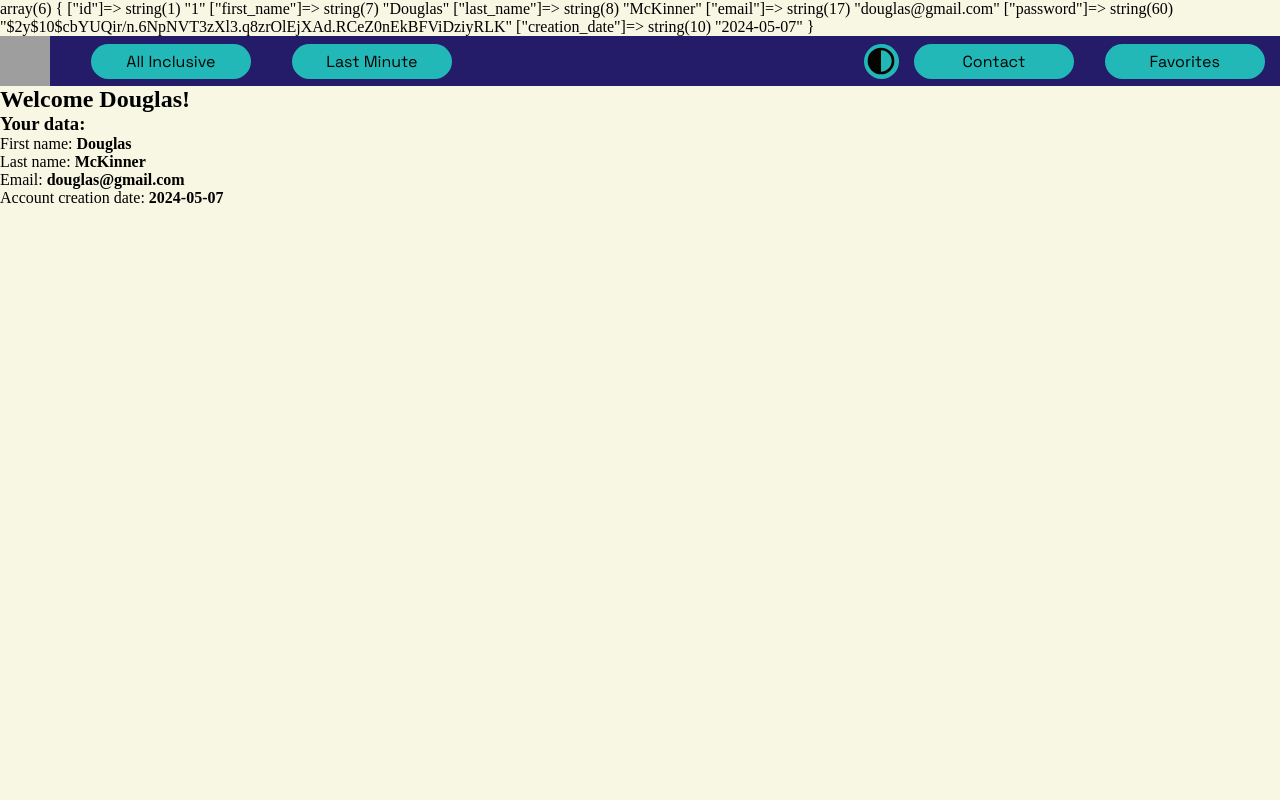
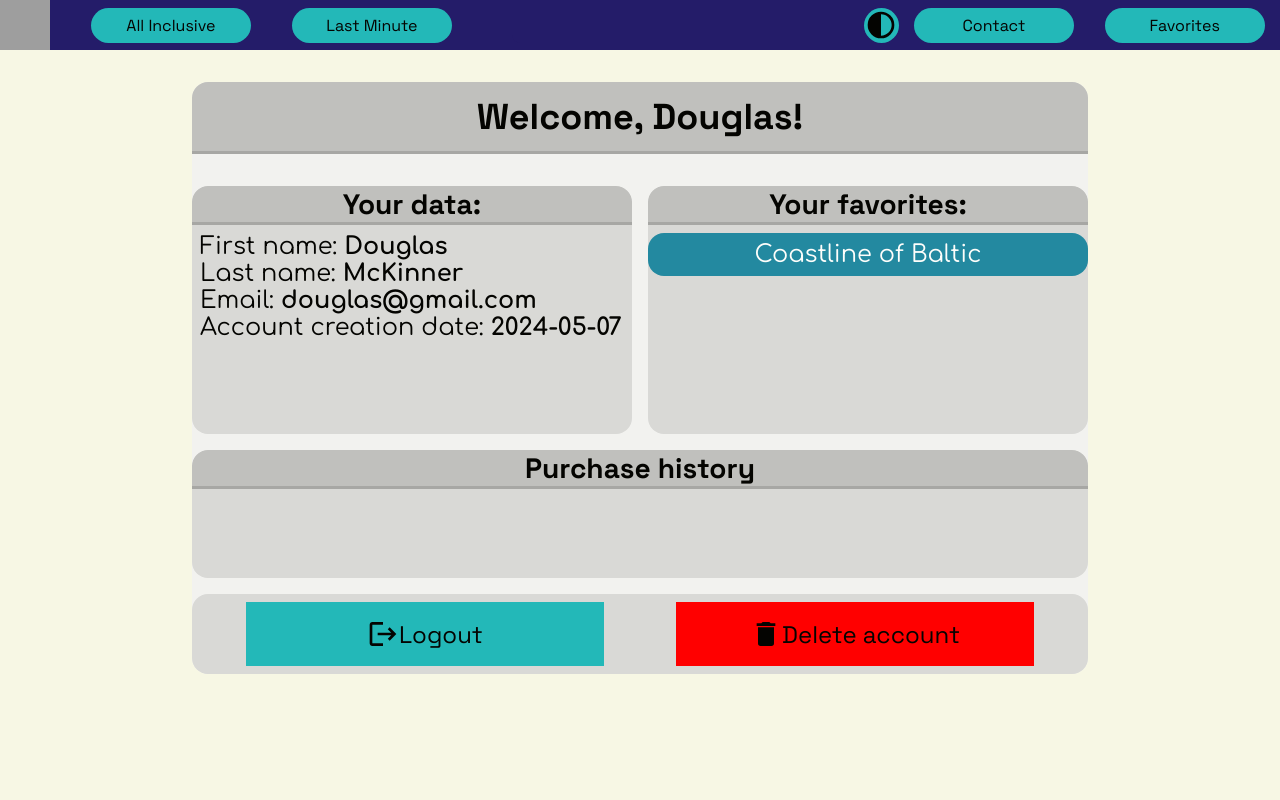
Before and after one commit to Codynator/voyageur, a PHP site: page /profile.php in a window 1280 px wide. Run offline with PHP 8.4, Linux system fonts and the light colour scheme; a user stored in the database is signed in; data comes from the database, SQL or seed files in the repository; data that the repository does not hold is empty; grey boxes are pictures that could not be loaded.

Commit message:
Created logging out and account deletion system

```diff
--- a/src/profile.php
+++ b/src/profile.php
@@ -15,7 +15,9 @@ if (!isset($_SESSION['user_id'])) {
 $user = "";
 $result = $conn->query('SELECT * FROM users WHERE id = ' . $_SESSION['user_id']);
 $user = $result->fetch_assoc();
-var_dump($user);
+
+$favoriteTravelsQuery = "SELECT t.title FROM travels AS t INNER JOIN favorites AS f ON t.id = f.id_travel WHERE f.id_user = " . $_SESSION['user_id'];
+$favoriteTravelsResult = $conn->query($favoriteTravelsQuery);
 ?>
 
 <!DOCTYPE html>
@@ -24,9 +26,10 @@ var_dump($user);
 <head>
     <meta charset="UTF-8">
     <meta name="viewport" content="width=device-width, initial-scale=1.0">
-    <title>Document</title>
+    <title>Your profile</title>
     <link rel="stylesheet" href="./styles/mainStyle.css">
     <link rel="stylesheet" href="./styles/navStyle.css">
+    <link rel="stylesheet" href="./styles/profileStyle.css">
     <link rel="icon" type="image/png" sizes="32x32" href="../public/favicon.ico">
 </head>
 
@@ -62,7 +65,7 @@ var_dump($user);
     <main>
         <div class="profile-container">
             <div class='profile-header'>
-                <h2>Welcome <?= $user['first_name']; ?>!</h2>
+                <h2>Welcome, <?= $user['first_name']; ?>!</h2>
             </div>
             <div class="profile-data">
                 <h3>Your data:</h3>
@@ -73,12 +76,50 @@ var_dump($user);
                     <li>Account creation date: <b><?= $user['creation_date']; ?></b></li>
                 </ul>
             </div>
-            <div class="profile-favorites"></div>
-            <div class="profile-bought-travels"></div>
+            <div class="profile-favorites">
+                <h3>Your favorites:</h3>
+                <?php if ($favoriteTravelsResult->num_rows > 0) : ?>
+                    <?php while ($travelTitle = $favoriteTravelsResult->fetch_assoc()['title']) : ?>
+                        <a href="./travel.php?title=<?= $travelTitle; ?>"><?= $travelTitle; ?></a>
+                    <?php endwhile; ?>
+                <?php else : ?>
+                    <p>Nothing has been found</p>
+                <?php endif; ?>
+            </div>
+            <div class="profile-bought-travels">
+                <h3>Purchase history</h3>
+            </div>
+            <div class="profile-btn-container">
+                <form action="./logoutAndDeletionHandler.php" method="POST">
+                    <button type="submit" name="btn" value="logout">
+                        <svg xmlns="http://www.w3.org/2000/svg" width="32" height="32" viewBox="0 0 24 24">
+                            <path fill="currentColor" d="m17 7l-1.41 1.41L18.17 11H8v2h10.17l-2.58 2.58L17 17l5-5M4 5h8V3H4c-1.1 0-2 .9-2 2v14c0 1.1.9 2 2 2h8v-2H4z" />
+                        </svg>
+                        Logout
+                    </button>
+                    <button type="button" id="delete-btn">
+                        <svg xmlns="http://www.w3.org/2000/svg" width="32" height="32" viewBox="0 0 24 24">
+                            <path fill="currentColor" d="M19 4h-3.5l-1-1h-5l-1 1H5v2h14M6 19a2 2 0 0 0 2 2h8a2 2 0 0 0 2-2V7H6z" />
+                        </svg>
+                        Delete account
+                    </button>
+                    <div class="confirmation-div">
+                        <label>Enter password to delete account:<br>
+                            <input type="password" name="deletionPassword">
+                        </label>
+                        <button type="submit" name='btn' value="delete">Confirm</button>
+                        <button type="button" id="cancel-btn">Cancel</button>
+                        <?php if (isset($_GET['errorMsg'])) : ?>
+                            <p><?= $_GET['errorMsg']; ?></p>
+                        <?php endif; ?>
+                    </div>
+                </form>
+            </div>
         </div>
     </main>
 
     <script src="./scripts/themeChanger.js"></script>
+    <script src="./scripts/accountDeletionWindowHandler.js"></script>
 </body>
 
 </html>
--- /dev/null
+++ b/src/scripts/accountDeletionWindowHandler.js
@@ -0,0 +1,11 @@
+const deleteBtn = document.getElementById('delete-btn');
+const cancelBtn = document.getElementById('cancel-btn');
+const deletionPassword = document.getElementsByName('deletionPassword')[0];
+const confirmationDiv = document.querySelector('.confirmation-div');
+
+
+deleteBtn.addEventListener('click', () => {confirmationDiv.style.display = 'flex'});
+cancelBtn.addEventListener('click', () => {
+    confirmationDiv.style.display = 'none';
+    deletionPassword.value = '';
+});
--- /dev/null
+++ b/src/styles/profileStyle.css
@@ -0,0 +1,274 @@
+main {
+    display: flex;
+    justify-content: center;
+    align-items: center;
+}
+
+.profile-container {
+    color: var(--text);
+    font-family: "Comfortaa", sans-serif;
+    width: 50%;
+    margin-top: 2rem;
+    border-radius: 1rem;
+    display: grid;
+    grid:
+     "header header" calc(3em + 1rem)
+     "data favorites" min(11em)
+     "bought bought" min(6em)
+     "menu menu" min(4em)
+     / 50% 50%;
+    font-size: 150%;
+    background-color: color-mix(in srgb, var(--text) 5%, var(--text-alt) 95%);
+    transition: var(--transition_duration) color, var(--transition_duration) background-color;
+}
+
+.profile-container > div {
+    background-color: color-mix(in srgb, var(--text) 15%, var(--text-alt) 85%);
+    transition: var(--transition_duration) background-color;
+}
+
+.profile-container > div:not(.profile-header) {
+    margin-top: 1rem;
+    border-radius: 1rem;
+    overflow-y: auto;
+}
+
+.profile-container > div:not(.profile-header) > h3 {
+    border-top-left-radius: 1rem;
+    border-top-right-radius: 1rem;
+    transition: var(--transition_duration) background-color, var(--transition_duration) border-color;
+}
+
+.profile-header {
+    grid-area: header;
+    font-family: "Space Grotesk", sans-serif;
+    display: flex;
+    justify-content: center;
+    align-items: center;
+    margin-bottom: 1rem;
+    border-top-left-radius: 1rem;
+    border-top-right-radius: 1rem;
+    background-color: color-mix(in srgb, var(--text) 25%, var(--text-alt) 75%) !important;
+    border-bottom: 0.2rem solid color-mix(in srgb, var(--text) 35%, var(--text-alt) 65%);
+}
+
+.profile-data {
+    grid-area: data;
+    margin-right: .5rem;
+}
+
+.profile-data > ul {
+    list-style: none;
+    padding: .5rem;
+}
+
+.profile-container > div > h3 {
+    font-family: "Space Grotesk", sans-serif;
+    text-align: center;
+    background-color: color-mix(in srgb, var(--text) 25%, var(--text-alt) 75%);
+    border-bottom: 0.2rem solid color-mix(in srgb, var(--text) 35%, var(--text-alt) 65%);
+}
+
+.profile-favorites {
+    grid-area: favorites;
+    margin-left: .5rem;
+}
+
+.profile-favorites a {
+    display: block;
+    color: var(--text-alt);
+    text-align: center;
+    text-decoration: none;
+    margin-top: .5rem;
+    padding: .5rem;
+    background-color: color-mix(in srgb, var(--primary) 30%, var(--secondary) 70%);
+    border-radius: 1rem;
+    transition: var(--transition_duration) color, var(--transition_duration) background-color;
+}
+
+.profile-favorites a:hover, .profile-favorites a:focus {
+    background-color: var(--accent);
+}
+
+.profile-btn-container {
+    display: flex;
+    justify-content: center;
+    align-items: center;
+    overflow: visible !important;
+}
+
+.profile-btn-container > form {
+    height: 80%;
+    width: 80%;
+    display: grid;
+    grid: 100% / 50% 50%;
+    align-content: center;
+    justify-content: center;
+    gap: 10%;
+    overflow: visible !important;
+}
+
+.profile-btn-container > form > button {
+    font-family: "Space Grotesk", sans-serif;
+    font-size: 100%;
+    border: none;
+    cursor: pointer;
+    transition: var(--transition_duration) background-color;
+    display: flex;
+    justify-content: center;
+    align-items: center;
+}
+
+.profile-btn-container > form > button:first-child {
+    background-color: var(--secondary);
+    color: var(--color);
+}
+
+.profile-btn-container > form > button:hover:first-child {
+    background-color: var(--accent);
+}
+
+.profile-btn-container > form > button:nth-child(2) {
+    background-color: red;
+    color: var(--color);
+}
+
+.profile-btn-container > form > button:hover:nth-child(2) {
+    background-color: color-mix(in srgb, red 50%, var(--text-alt) 50%);
+}
+
+.confirmation-div {
+    color: white;
+    position: fixed;
+    background-color: green;
+    width: 100%;
+    height: 100%;
+    top: 0;
+    left: 0;
+    z-index: 11;
+    background-color: rgba(0, 0, 0, .5);
+    backdrop-filter: blur(10px);
+    display: none;
+    justify-content: center;
+    align-items: center;
+    flex-direction: column;
+    font-size: 200%;
+}
+
+.confirmation-div > label {
+    display: flex;
+    justify-content: center;
+    align-items: center;
+    flex-direction: column;
+    margin-bottom: 1rem;
+}
+
+.confirmation-div input {
+    font-family: "Space Grotesk", sans-serif;
+    color: white;
+    margin-top: .5em;
+    width: 100%;
+    font-size: 100%;
+    padding: .5rem;
+    background-color: rgba(0, 0, 0, 0.2);
+    border: none;
+    border-bottom: .3rem solid white;
+    transition: var(--transition_duration) background-color;
+}
+
+.confirmation-div input:focus {
+    outline: none;
+    background-color: rgba(0, 0, 0, 0.4);
+}
+
+.confirmation-div > button {
+    font-family: "Space Grotesk", sans-serif;
+    width: 40%;
+    height: 2em;
+    font-size: 80%;
+    border: none;
+    border-radius: 1rem;
+    cursor: pointer;
+    transition: var(--transition_duration) background-color;
+}
+
+.confirmation-div > button[type='submit'] {
+    background-color: rgb(82, 212, 82);
+    margin-bottom: 1rem;
+}
+
+.confirmation-div > button[type='submit']:hover {
+    background-color: green;
+}
+
+.confirmation-div > p {
+    color: red;
+    margin-top: 1rem;
+}
+
+#cancel-btn {
+    background-color: red;
+}
+
+#cancel-btn:hover {
+    background-color: color-mix(in srgb, red 70%, black 30%);
+}
+
+@media screen and (max-width: 1600px) {
+    .profile-container {
+        width: 60%;
+    }
+}
+
+@media screen and (max-width: 1400px) {
+    .profile-container {
+        width: 70%;
+    }
+}
+
+@media screen and (max-width: 1200px) {
+    .profile-container {
+        width: 100%;
+    }
+}
+
+@media screen and (max-width: 1000px) {
+    .confirmation-div > button {
+        width: 100%;
+    }
+    .confirmation-div > label {
+        width: 100%;
+    }
+}
+
+@media screen and (max-width: 800px) {
+    .profile-container {
+        grid:
+     "header" calc(3em + 2rem)
+     "data" min(10em)
+     "favorites" min(15em)
+     "bought" min(15em)
+     "menu" min(5em)
+     / 100%;
+    }
+    .profile-header {
+        margin-bottom: 2rem;
+    }
+    .profile-data {
+        margin-right: 0;
+    }
+    .profile-favorites {
+        margin-left: 0;
+    }
+    .profile-container > div:not(.profile-header) {
+        margin-bottom: 1rem;
+    }
+}
+
+.profile-bought-travels {
+    grid-area: bought;
+}
+
+.profile-btn-container {
+    grid-area: menu;
+}
```
Also changed, not shown: src/logoutAndDeletionHandler.php (added, +39 -0 lines).
